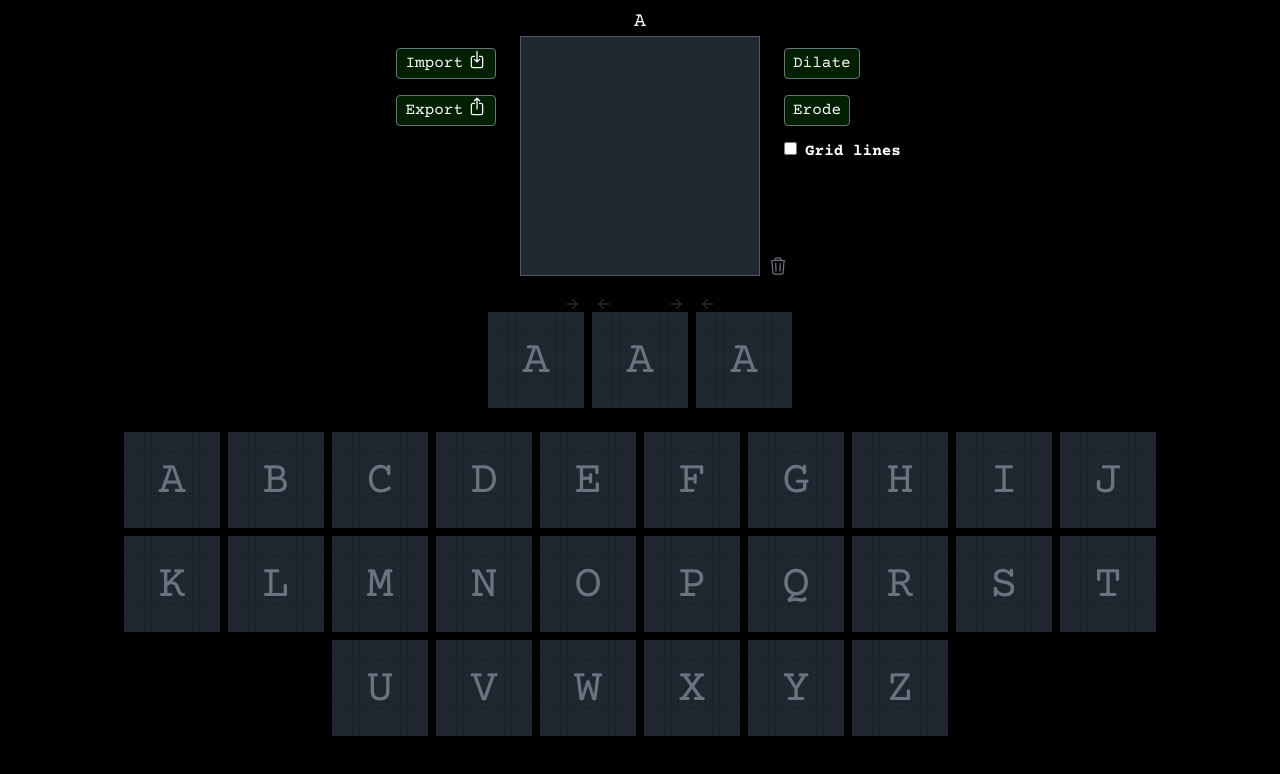
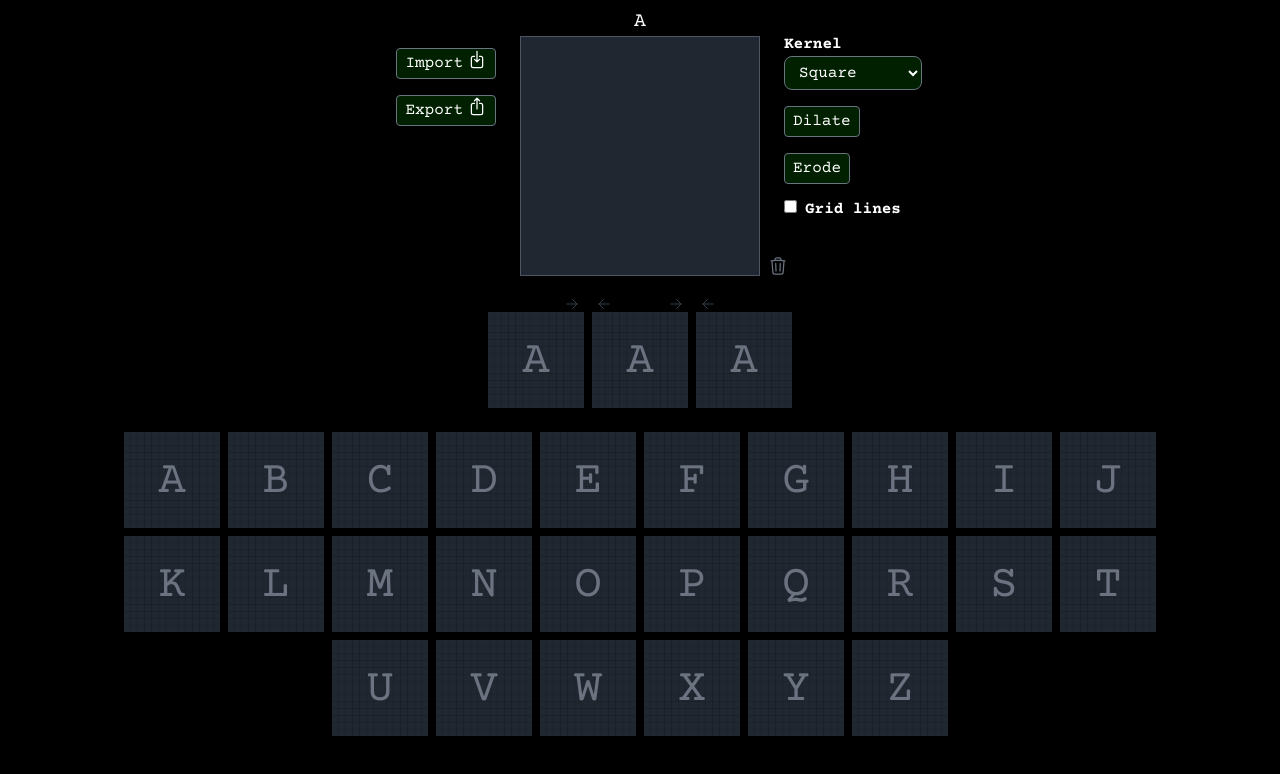
Before and after one commit to SivanDuijn/triplet-designer, a Next.js app: page /font-designer in a window 1280 px wide. Shown: the top 774 px of the page. Built offline with nearby package versions, Linux system fonts and the light colour scheme.

Commit message:
add morph kernel select

```diff
--- a/src/components/FontCharacterEditor.tsx
+++ b/src/components/FontCharacterEditor.tsx
@@ -1,7 +1,7 @@
 import { TrashIcon } from "@heroicons/react/24/outline";
 import clsx from "clsx";
 import { memo, useEffect, useRef, useState } from "react";
-import { dilate, erode } from "src/lib/morphOperations";
+import { Kernels, dilate, erode } from "src/lib/morphOperations";
 import Button from "./atoms/Button";
 import { MemoizedSVGPixelCell } from "./SVGPixelCell";
 
@@ -22,6 +22,8 @@ export function FontCharacterEditor(props: FontCharacterEditorProps) {
     useEffect(() => setCharacter(props.character), [props.character]);
 
     const mouseIsDownEditing = useRef<boolean>(false);
+
+    const morphKernel = useRef<Kernels>("square");
 
     return (
         <>
@@ -106,18 +108,47 @@ export function FontCharacterEditor(props: FontCharacterEditorProps) {
                 </div>
             </div>
             <div className={clsx("mt-6", "ml-6")}>
+                <label htmlFor="countries" className={clsx("block", "font-bold")}>
+                    Kernel
+                </label>
+                <select
+                    id="countries"
+                    className={clsx(
+                        "border",
+                        "rounded-lg",
+                        "block",
+                        "px-2.5",
+                        "py-1.5",
+                        "bg-[#002000]",
+                        "border-gray-500",
+                        "focus:ring-gray-300",
+                        "focus:border-gray-300",
+                    )}
+                    onChange={(e) => {
+                        morphKernel.current = e.target.value as Kernels;
+                    }}
+                >
+                    <option selected value="square">
+                        Square
+                    </option>
+                    <option value="plus">Plus</option>
+                    <option value="horizontal">Horizontal</option>
+                    <option value="vertical">Vertical</option>
+                </select>
                 <Button
                     label="Dilate"
+                    className="mt-2"
                     onClick={() => {
-                        dilate(character);
+                        dilate(character, morphKernel.current);
                         setCharacter([...character]);
                         props.onUpdate();
                     }}
                 />
                 <Button
                     label="Erode"
+                    className="mt-2"
                     onClick={() => {
-                        erode(character);
+                        erode(character, morphKernel.current);
                         setCharacter([...character]);
                         props.onUpdate();
                     }}
--- a/src/lib/morphOperations.ts
+++ b/src/lib/morphOperations.ts
@@ -1,3 +1,4 @@
+// eslint-disable-next-line @typescript-eslint/no-unused-vars
 const squareKernel = [
     [-1, -1],
     [-1, 0],
@@ -18,9 +19,23 @@ const plusKernel = [
     [1, 0],
 ];
 
-export function erode(grid: number[][]) {
+const verticalKernel = [
+    [0, -1],
+    [0, 1],
+];
+const horizontalKernel = [
+    [-1, 0],
+    [1, 0],
+];
+
+export type Kernels = "square" | "plus" | "horizontal" | "vertical";
+
+export function erode(grid: number[][], kernel: Kernels = "square") {
     const result: number[][] = [];
-    const kernel = plusKernel;
+    let k = squareKernel;
+    if (kernel === "plus") k = plusKernel;
+    else if (kernel === "vertical") k = verticalKernel;
+    else if (kernel === "horizontal") k = horizontalKernel;
 
     for (let i = 0; i < grid.length; i++) {
         const row: number[] = [];
@@ -28,7 +43,7 @@ export function erode(grid: number[][]) {
         for (let j = 0; j < grid.length; j++) {
             if (grid[i][j]) {
                 let allNeighborsOn = true;
-                for (const [di, dj] of kernel) {
+                for (const [di, dj] of k) {
                     const newI = i + di;
                     const newJ = j + dj;
                     if (
@@ -51,9 +66,12 @@ export function erode(grid: number[][]) {
     for (let i = 0; i < grid.length; i++) grid[i] = result[i];
 }
 
-export function dilate(grid: number[][]) {
+export function dilate(grid: number[][], kernel: Kernels = "square") {
     const result: number[][] = [];
-    const kernel = plusKernel;
+    let k = squareKernel;
+    if (kernel === "plus") k = plusKernel;
+    else if (kernel === "vertical") k = verticalKernel;
+    else if (kernel === "horizontal") k = horizontalKernel;
 
     for (let i = 0; i < grid.length; i++) {
         const row: number[] = [];
@@ -62,7 +80,7 @@ export function dilate(grid: number[][]) {
             if (grid[i][j]) row.push(1);
             else {
                 let neighborIsOn = false;
-                for (const [di, dj] of kernel) {
+                for (const [di, dj] of k) {
                     const newI = i + di;
                     const newJ = j + dj;
                     if (
```
